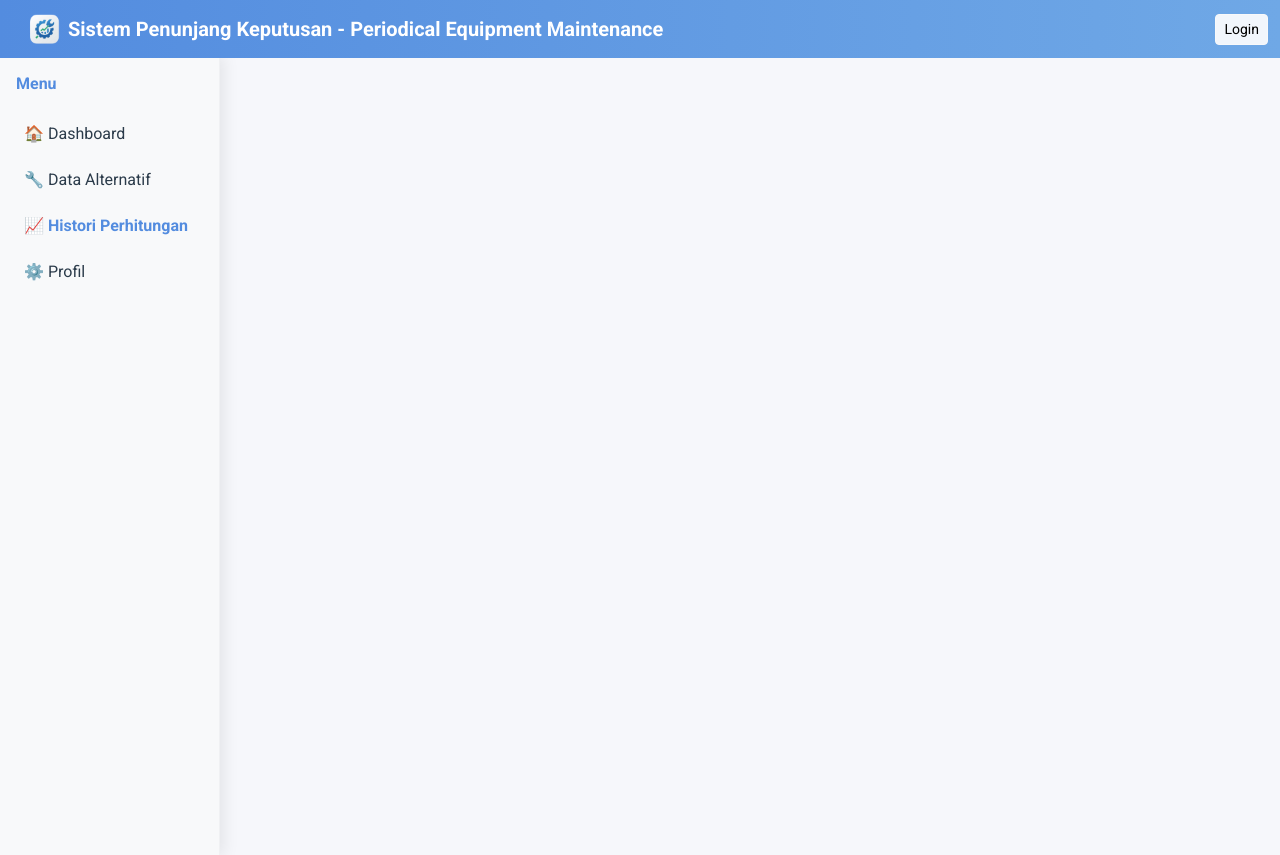
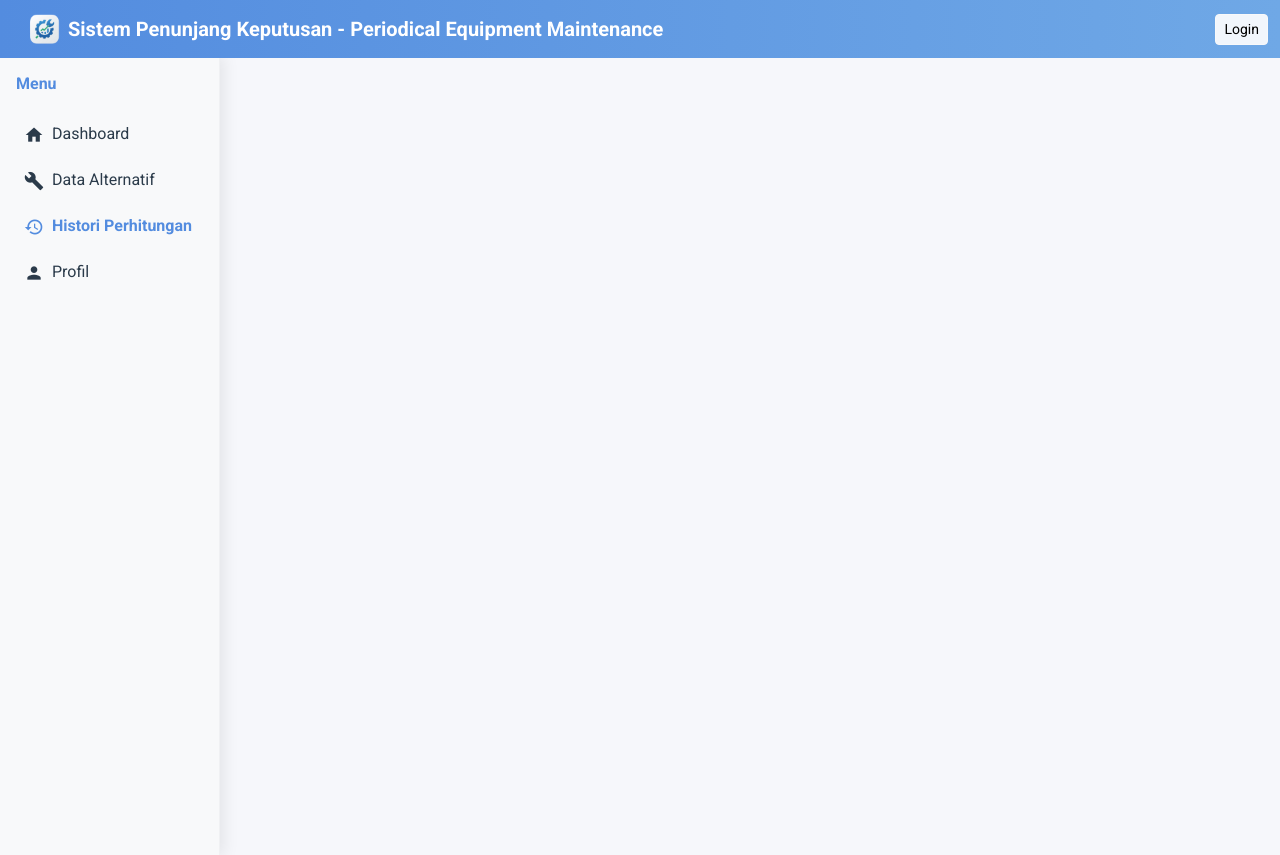
Before and after one commit to galuhperdanawork/SPK-PEM, a PHP site: page /pages/data_hasil.php in a window 1280 px wide. Shown: the top 855 px of the page. Run offline with PHP 8.4, Linux system fonts and the light colour scheme; data comes from the database, SQL or seed files in the repository.

Commit message:
Change to flat icon

```diff
--- a/includes/header.php
+++ b/includes/header.php
@@ -11,10 +11,12 @@ if (session_status() === PHP_SESSION_NONE) session_start();
 
   <link href="https://cdn.jsdelivr.net/npm/bootstrap@5.3.0/dist/css/bootstrap.min.css" rel="stylesheet">
   <link href="https://fonts.googleapis.com/css2?family=Roboto:wght@300;400;500;700&display=swap" rel="stylesheet">
+  <link href="https://fonts.googleapis.com/icon?family=Material+Icons" rel="stylesheet">
   <link href="/SPK-PEM/style.css" rel="stylesheet">
   <style>
   body { padding-top: 56px; font-family: 'Roboto', sans-serif; background: #f6f7fb; }
     .sidebar { min-width:220px; max-width:220px; }
+    .material-icons { font-size: 20px; vertical-align: middle; margin-right:8px; }
     .navbar { background: linear-gradient(90deg,#538CDF,#6FA8E6) !important; }
     .navbar-brand { font-weight:700; color: #fff !important; }
     .navbar .ms-auto { color: #fff; }
--- a/includes/sidebar.php
+++ b/includes/sidebar.php
@@ -9,18 +9,18 @@ if (session_status() === PHP_SESSION_NONE) session_start();
     <strong style="color:var(--accent-1)">Menu</strong>
   </div>
   <ul class="nav flex-column">
-    <li class="nav-item"><a class="nav-link <?= $cur=='dashboard.php' ? 'active' : '' ?>" href="/SPK-PEM/pages/dashboard.php">🏠 Dashboard</a></li>
+    <li class="nav-item"><a class="nav-link <?= $cur=='dashboard.php' ? 'active' : '' ?>" href="/SPK-PEM/pages/dashboard.php"><span class="material-icons">home</span>Dashboard</a></li>
     <?php if(isset($_SESSION['role']) && $_SESSION['role'] === 'admin'): ?>
-      <li class="nav-item"><a class="nav-link <?= $cur=='data_kriteria.php' ? 'active' : '' ?>" href="/SPK-PEM/pages/data_kriteria.php">📊 Data Kriteria</a></li>
-      <li class="nav-item"><a class="nav-link <?= $cur=='data_subkriteria.php' ? 'active' : '' ?>" href="/SPK-PEM/pages/data_subkriteria.php">🧾 Data Sub-kriteria</a></li>
-      <li class="nav-item"><a class="nav-link <?= $cur=='data_alternatif.php' ? 'active' : '' ?>" href="/SPK-PEM/pages/data_alternatif.php">🔧 Data Alternatif</a></li>
-      <li class="nav-item"><a class="nav-link <?= $cur=='data_perhitungan.php' ? 'active' : '' ?>" href="/SPK-PEM/pages/data_perhitungan.php">🧮 Data Perhitungan</a></li>
-      <li class="nav-item"><a class="nav-link <?= $cur=='data_hasil.php' ? 'active' : '' ?>" href="/SPK-PEM/pages/data_hasil.php">📈 Histori Perhitungan</a></li>
-      <li class="nav-item"><a class="nav-link <?= $cur=='profil.php' ? 'active' : '' ?>" href="/SPK-PEM/pages/profil.php">⚙️ Profil</a></li>
+      <li class="nav-item"><a class="nav-link <?= $cur=='data_kriteria.php' ? 'active' : '' ?>" href="/SPK-PEM/pages/data_kriteria.php"><span class="material-icons">analytics</span>Data Kriteria</a></li>
+      <li class="nav-item"><a class="nav-link <?= $cur=='data_subkriteria.php' ? 'active' : '' ?>" href="/SPK-PEM/pages/data_subkriteria.php"><span class="material-icons">format_list_bulleted</span>Data Sub-kriteria</a></li>
+      <li class="nav-item"><a class="nav-link <?= $cur=='data_alternatif.php' ? 'active' : '' ?>" href="/SPK-PEM/pages/data_alternatif.php"><span class="material-icons">build</span>Data Alternatif</a></li>
+      <li class="nav-item"><a class="nav-link <?= $cur=='data_perhitungan.php' ? 'active' : '' ?>" href="/SPK-PEM/pages/data_perhitungan.php"><span class="material-icons">calculate</span>Data Perhitungan</a></li>
+      <li class="nav-item"><a class="nav-link <?= $cur=='data_hasil.php' ? 'active' : '' ?>" href="/SPK-PEM/pages/data_hasil.php"><span class="material-icons">history</span>Histori Perhitungan</a></li>
+      <li class="nav-item"><a class="nav-link <?= $cur=='profil.php' ? 'active' : '' ?>" href="/SPK-PEM/pages/profil.php"><span class="material-icons">person</span>Profil</a></li>
     <?php else: ?>
-      <li class="nav-item"><a class="nav-link <?= $cur=='data_alternatif.php' ? 'active' : '' ?>" href="/SPK-PEM/pages/data_alternatif.php">🔧 Data Alternatif</a></li>
-      <li class="nav-item"><a class="nav-link <?= $cur=='data_hasil.php' ? 'active' : '' ?>" href="/SPK-PEM/pages/data_hasil.php">📈 Histori Perhitungan</a></li>
-      <li class="nav-item"><a class="nav-link <?= $cur=='profil.php' ? 'active' : '' ?>" href="/SPK-PEM/pages/profil.php">⚙️ Profil</a></li>
+      <li class="nav-item"><a class="nav-link <?= $cur=='data_alternatif.php' ? 'active' : '' ?>" href="/SPK-PEM/pages/data_alternatif.php"><span class="material-icons">build</span>Data Alternatif</a></li>
+      <li class="nav-item"><a class="nav-link <?= $cur=='data_hasil.php' ? 'active' : '' ?>" href="/SPK-PEM/pages/data_hasil.php"><span class="material-icons">history</span>Histori Perhitungan</a></li>
+      <li class="nav-item"><a class="nav-link <?= $cur=='profil.php' ? 'active' : '' ?>" href="/SPK-PEM/pages/profil.php"><span class="material-icons">person</span>Profil</a></li>
     <?php endif; ?>
   </ul>
 </div>
--- a/pages/data_hasil.php
+++ b/pages/data_hasil.php
@@ -10,7 +10,7 @@ include('../includes/sidebar.php');
   <!-- Print-only header: logo + app name (hidden on-screen, visible only when printing) -->
   <div class="printable text-center mb-3 d-none d-print-block">
     <div style="display:flex;align-items:center;justify-content:center;gap:12px;">
-      <img src="/SPK-SAW/assets/logo.png" alt="Logo" style="width:48px;height:48px;object-fit:contain;">
+      <img src="/SPK-PEM/assets/logo.png" alt="Logo" style="width:48px;height:48px;object-fit:contain;">
       <div style="text-align:left;">
         <div style="font-size:18pt;font-weight:700;">Sistem Penunjang Keputusan</div>
         <div style="font-size:10pt;color:#333;">Maintenance Equipment</div>
@@ -44,7 +44,7 @@ if (!empty($_GET['history_id'])) {
 
     if (isset($_SESSION['role']) && $_SESSION['role'] === 'admin') {
       $formId = 'delete-form-'.intval($hid);
-      echo "<form id='".$formId."' method='POST' action='/SPK-SAW/process/delete_history.php' style='display:inline'>";
+      echo "<form id='".$formId."' method='POST' action='/SPK-PEM/process/delete_history.php' style='display:inline'>";
       echo "<input type='hidden' name='history_id' value='".htmlspecialchars($hid)."'>";
       echo "<button type='button' data-form='".$formId."' class='btn btn-icon btn-sm btn-danger ms-2 btn-delete-history' title='Hapus History'>";
       echo '<svg viewBox="0 0 24 24" fill="none" xmlns="http://www.w3.org/2000/svg" aria-hidden="true"><path d="M3 6h18" stroke="currentColor" stroke-width="2" stroke-linecap="round"/><path d="M8 6v14c0 1.1.9 2 2 2h4c1.1 0 2-.9 2-2V6" stroke="currentColor" stroke-width="2" stroke-linecap="round" stroke-linejoin="round"/><path d="M10 11v6M14 11v6" stroke="currentColor" stroke-width="2" stroke-linecap="round" stroke-linejoin="round"/></svg>';
@@ -137,7 +137,7 @@ if (!empty($_GET['history_id'])) {
     if (isset($_SESSION['role']) && $_SESSION['role'] === 'admin') {
       $fid = 'delete-form-'.intval($hh['id_history']);
       echo "<div>";
-      echo "<form id='".$fid."' method='POST' action='/SPK-SAW/process/delete_history.php' style='margin:0'>";
+      echo "<form id='".$fid."' method='POST' action='/SPK-PEM/process/delete_history.php' style='margin:0'>";
       echo "<input type='hidden' name='history_id' value='".htmlspecialchars($hh['id_history'])."'>";
       echo "<button type='button' data-form='".$fid."' class='btn btn-icon btn-sm btn-danger btn-delete-history' title='Hapus'>";
       echo '<svg viewBox="0 0 24 24" fill="none" xmlns="http://www.w3.org/2000/svg" aria-hidden="true"><path d="M3 6h18" stroke="currentColor" stroke-width="2" stroke-linecap="round"/><path d="M8 6v14c0 1.1.9 2 2 2h4c1.1 0 2-.9 2-2V6" stroke="currentColor" stroke-width="2" stroke-linecap="round" stroke-linejoin="round"/><path d="M10 11v6M14 11v6" stroke="currentColor" stroke-width="2" stroke-linecap="round" stroke-linejoin="round"/></svg>';
--- a/process/logout.php
+++ b/process/logout.php
@@ -2,5 +2,5 @@
 session_start();
 session_unset();
 session_destroy();
-header('Location: /SPK-SAW/login.php');
+header('Location: /SPK-PEM/login.php');
 exit;
```
